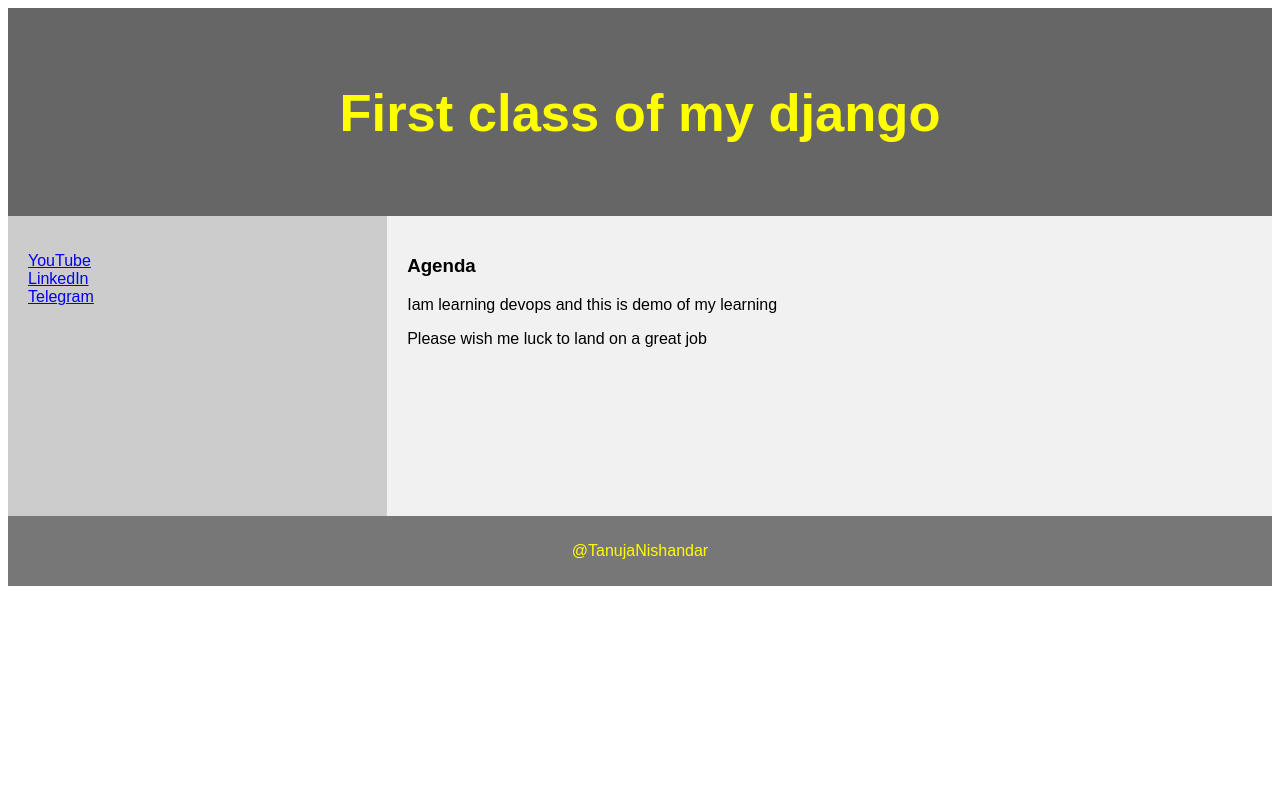
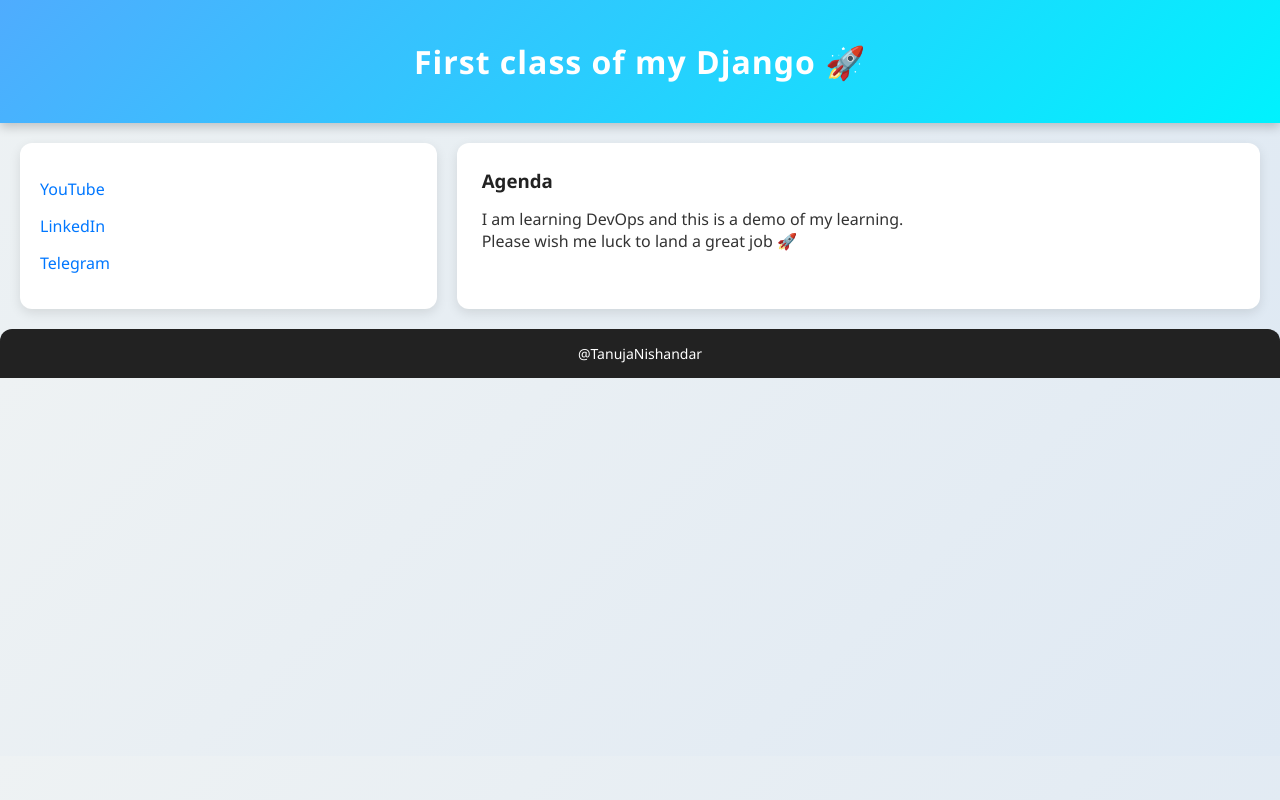
Before and after one commit to tnishandar/Djangoproject, a Django app: page /demo/ in a window 1280 px wide. Run offline with Django 5.2, Linux system fonts and the light colour scheme.

Commit message:
Update demo_site.html
changing the template

```diff
--- a/demo/templates/demo_site.html
+++ b/demo/templates/demo_site.html
@@ -4,96 +4,132 @@
 <title>CSS Template</title>
 <meta charset="utf-8">
 <meta name="viewport" content="width=device-width, initial-scale=1">
+
 <style>
 * {
   box-sizing: border-box;
+  margin: 0;
+  padding: 0;
 }
 
 body {
-  font-family: Arial, Helvetica, sans-serif;
+  font-family: "Segoe UI", Arial, sans-serif;
+  background: linear-gradient(135deg, #eef2f3, #dfe9f3);
+  color: #333;
 }
 
-/* Style the header */
+/* Header */
 header {
-  background-color: #666;
-  padding: 30px;
+  background: linear-gradient(135deg, #4facfe, #00f2fe);
+  padding: 40px 20px;
   text-align: center;
-  font-size: 35px;
-  color: yellow;
+  color: white;
+  font-size: 32px;
+  font-weight: bold;
+  letter-spacing: 1px;
+  box-shadow: 0 4px 10px rgba(0,0,0,0.2);
 }
 
-/* Create two columns/boxes that floats next to each other */
-nav {
-  float: left;
-  width: 30%;
-  height: 300px; /* only for demonstration, should be removed */
-  background: #ccc;
-  padding: 20px;
+/* Layout */
+section {
+  display: flex;
+  flex-wrap: wrap;
+  margin: 20px;
+  gap: 20px;
 }
 
-/* Style the list inside the menu */
-nav ul {
-  list-style-type: none;
-  padding: 0;
+/* Nav */
+nav {
+  flex: 1;
+  min-width: 250px;
+  background: white;
+  padding: 20px;
+  border-radius: 12px;
+  box-shadow: 0 4px 12px rgba(0,0,0,0.1);
 }
 
-article {
-  float: left;
-  padding: 20px;
-  width: 70%;
-  background-color: #f1f1f1;
-  height: 300px; /* only for demonstration, should be removed */
+nav ul {
+  list-style: none;
 }
 
-/* Clear floats after the columns */
-section::after {
-  content: "";
-  display: table;
-  clear: both;
+nav ul li {
+  margin: 15px 0;
 }
 
-/* Style the footer */
-footer {
-  background-color: #777;
-  padding: 10px;
-  text-align: center;
-  color: yellow;
+nav ul li a {
+  text-decoration: none;
+  color: #0077ff;
+  font-weight: 500;
+  transition: 0.3s;
 }
 
-/* Responsive layout - makes the two columns/boxes stack on top of each other instead of next to each other, on small screens */
+nav ul li a:hover {
+  color: #ff4b2b;
+  padding-left: 5px;
+}
+
+/* Article */
+article {
+  flex: 2;
+  min-width: 300px;
+  background: white;
+  padding: 25px;
+  border-radius: 12px;
+  box-shadow: 0 4px 12px rgba(0,0,0,0.1);
+}
+
+article h1 {
+  margin-bottom: 15px;
+  color: #222;
+}
+
+/* Footer */
+footer {
+  margin-top: 20px;
+  text-align: center;
+  padding: 15px;
+  background: #222;
+  color: #fff;
+  font-size: 14px;
+  border-top-left-radius: 12px;
+  border-top-right-radius: 12px;
+}
+
+/* Responsive */
 @media (max-width: 600px) {
-  nav, article {
-    width: 100%;
-    height: auto;
+  section {
+    flex-direction: column;
   }
 }
 </style>
 </head>
+
 <body>
 
-
 <header>
-  <h2>First class of my django</h2>
+  First class of my Django 🚀
 </header>
 
 <section>
+
   <nav>
     <ul>
-      <li><a href="www.youtube.com/@tanujanishandar">YouTube</a></li>
-      <li><a href="www.linkedin.com/in/tanujanishandar/">LinkedIn</a></li>
-      <li><a href="https://telegram.me/tanujanishandar">Telegram</a></li>
+      <li><a href="https://www.youtube.com/@tanujanishandar" target="_blank">YouTube</a></li>
+      <li><a href="https://www.linkedin.com/in/tanujanishandar/" target="_blank">LinkedIn</a></li>
+      <li><a href="https://telegram.me/tanujanishandar" target="_blank">Telegram</a></li>
     </ul>
   </nav>
 
   <article>
     <h1>Agenda</h1>
-    <p>Iam learning devops and this is demo of my learning</p>
-    <p>Please wish me luck to land on a great job</p>
+    <p>I am learning DevOps and this is a demo of my learning.</p>
+    <p>Please wish me luck to land a great job 🚀</p>
   </article>
+
 </section>
 
 <footer>
-  <p>@TanujaNishandar</p>
+  @TanujaNishandar
 </footer>
 
 </body>
```
